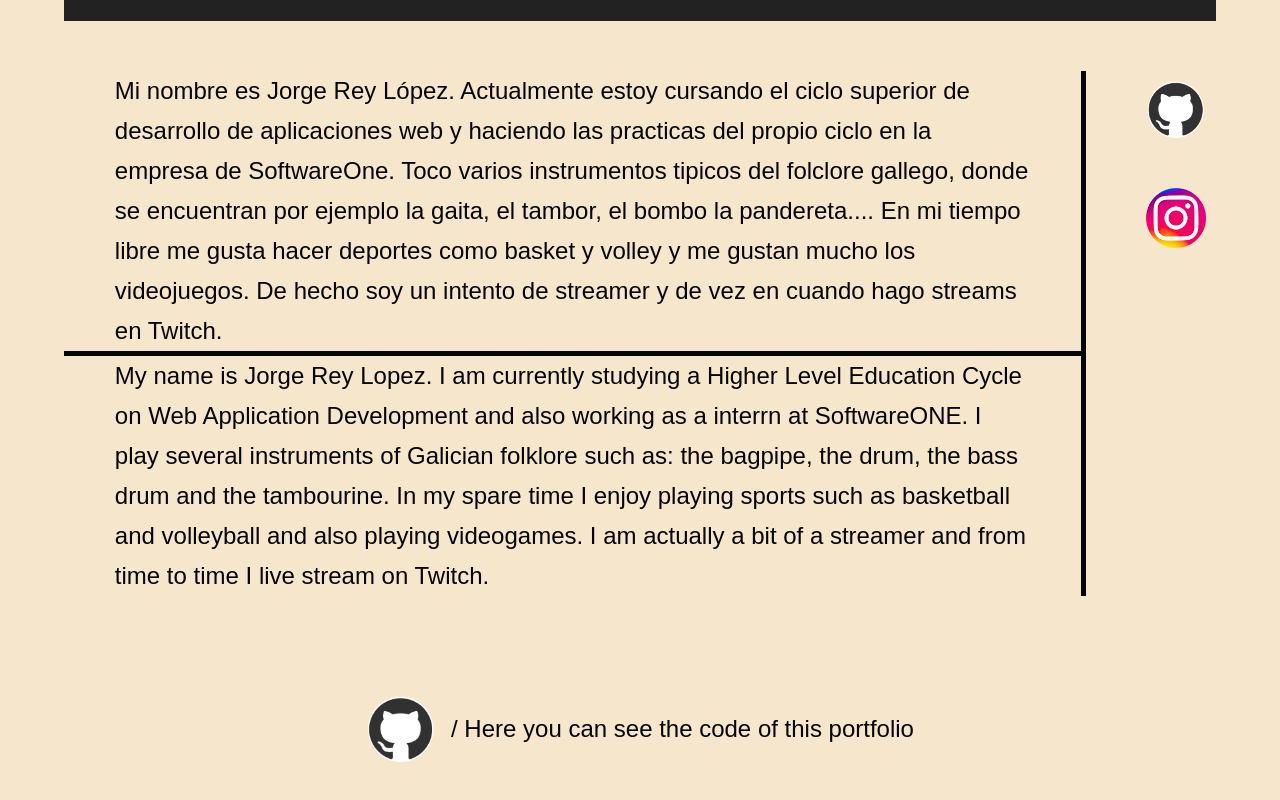
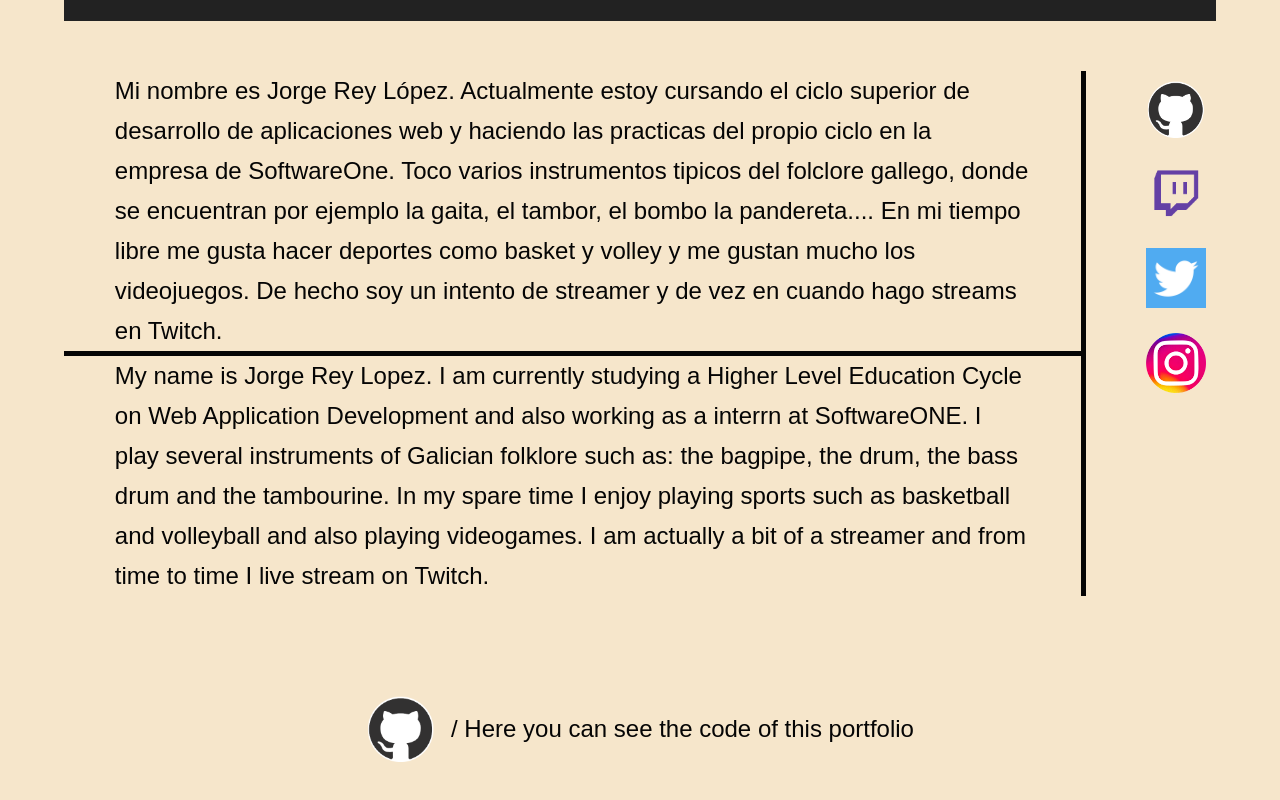
Before and after one commit to Jorgerelopez/SWO-Portfolio, a plain HTML site: page Index.html in a window 1280 px wide. Shown: the part 1261-2061 px from the top of the page. Drawn offline with Linux system fonts and the light colour scheme.

Commit message:
Mi segundo commit

```diff
--- a/Index.html
+++ b/Index.html
@@ -87,8 +87,8 @@
             </div>
             <div class="social">
                 <a href="https://github.com/jorgerlopezz" target="blank"><img src="./Images/github-icon.png" alt=""></a>
-                <a href="https://www.twitch.tv/jamban_" target="blank"><img src="./Images/twitch.png.crdownload" alt=""></a>
-                <a href="https://twitter.com/jamban00" target="blank"><img src="./Images/twitter-icon.png.crdownload" alt=""></a>
+                <a href="https://www.twitch.tv/jamban_" target="blank"><img src="./Images/twitch-icon.png" alt=""></a>
+                <a href="https://twitter.com/jamban00" target="blank"><img src="./Images/twitter-icon.png" alt=""></a>
                 <a href="https://www.instagram.com/jorgerlopezz/?hl=en" target="blank"><img src="./Images/Instagram-icon.png" alt=""></a>
             </div>
         </div>
```
Also changed, not shown: Images/twitch-icon.png (added), Images/twitter-icon.png (added).
